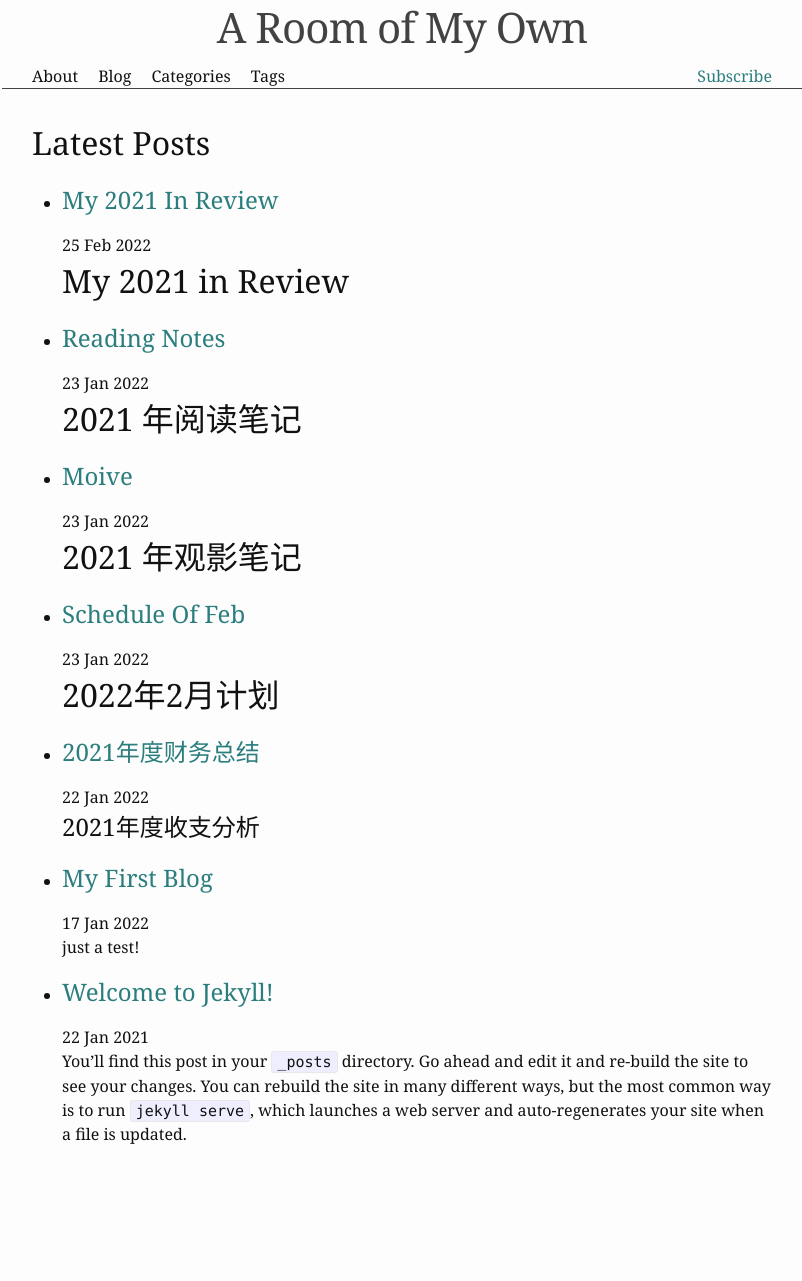
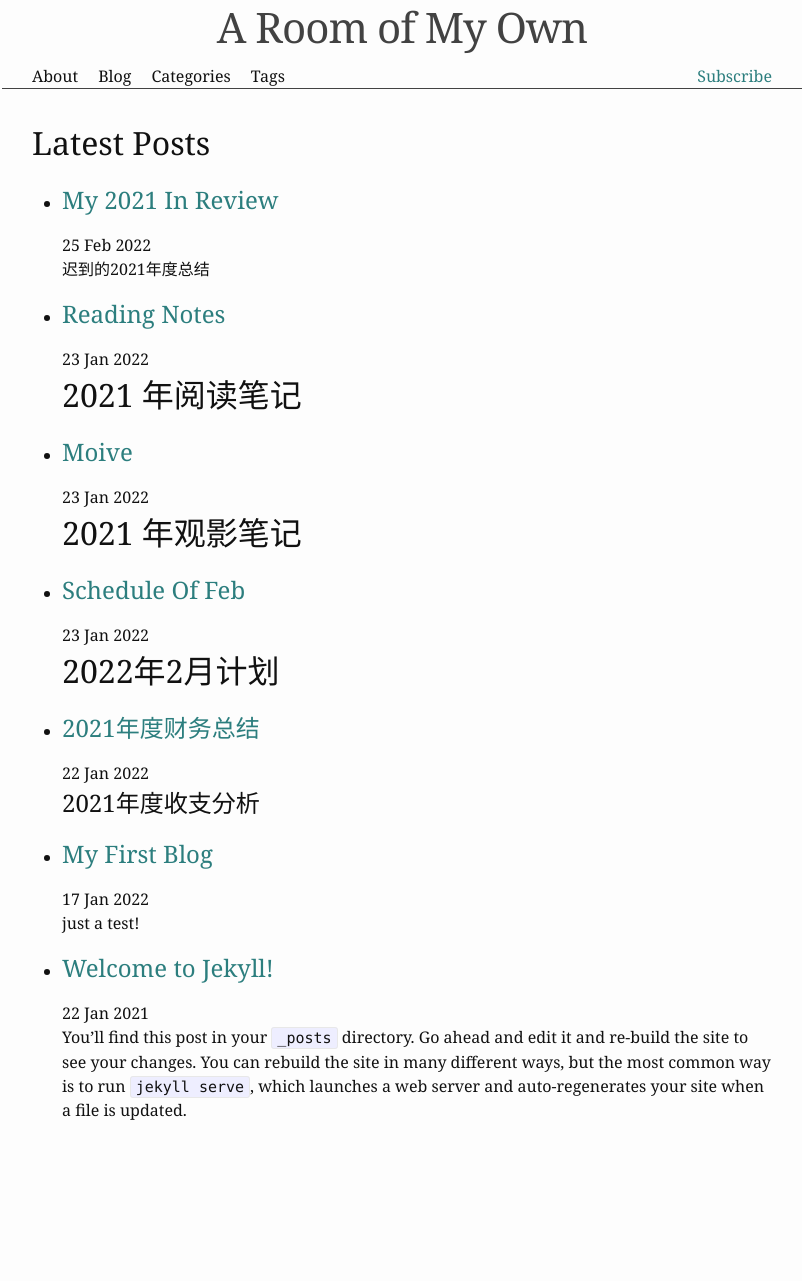
Before and after one commit to 9Echo/9Echo.github.io, a Jekyll site: the page built from blog.html, in a window 1280 px wide. Shown: the whole page, without its empty margins (238-1040 px from the left). Built offline with Jekyll 4.4.1, drawn with Linux system fonts in a browser that asks for light colours; after the commit the page ends 1257 px from its top, so only the background shows below that.

Commit message:
Update 2022-01-13-My-2021-in-Review.markdown

```diff
--- a/_posts/2022-01-13-My-2021-in-Review.markdown
+++ b/_posts/2022-01-13-My-2021-in-Review.markdown
@@ -3,8 +3,6 @@ layout: post
 date:   2022-02-25
 tags: [personal, annual review]
 ---
-
-# My 2021 in Review
 
 迟到的2021年度总结
 
```
